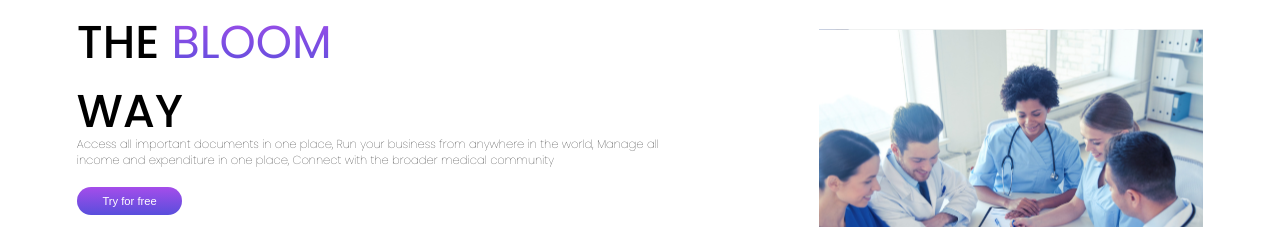
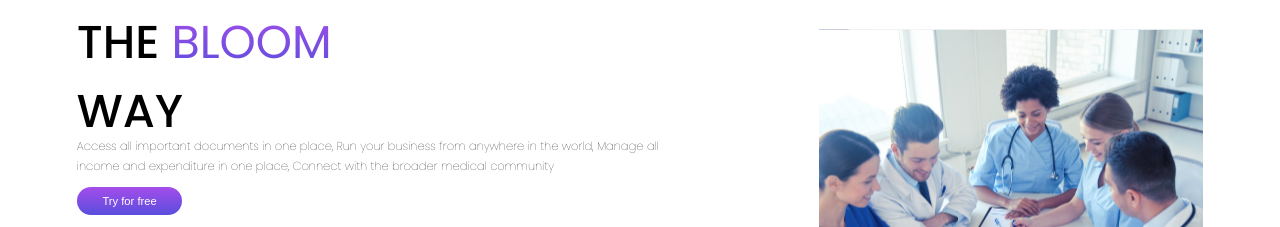
Before and after one commit to Lovethrech/BLOOM-Chel, a Vue app: page / in a window 1280 px wide. Shown: the part 1080-1307 px from the top of the page. Built offline with nearby package versions, Linux system fonts and the light colour scheme.

Commit message:
...finetuning present components to different screen resolution.

```diff
--- a/src/components/home/about/HomeAboutDesc.vue
+++ b/src/components/home/about/HomeAboutDesc.vue
@@ -13,7 +13,7 @@
 .home-about-desc-main-ctn-name{
     font-size: 0.9vw;
     font-weight:100;
-    line-height:2vh;
+    line-height:1.6vw;
 }
 
 @media screen and (max-width:950px) and  (min-height: 1000px) {
```
